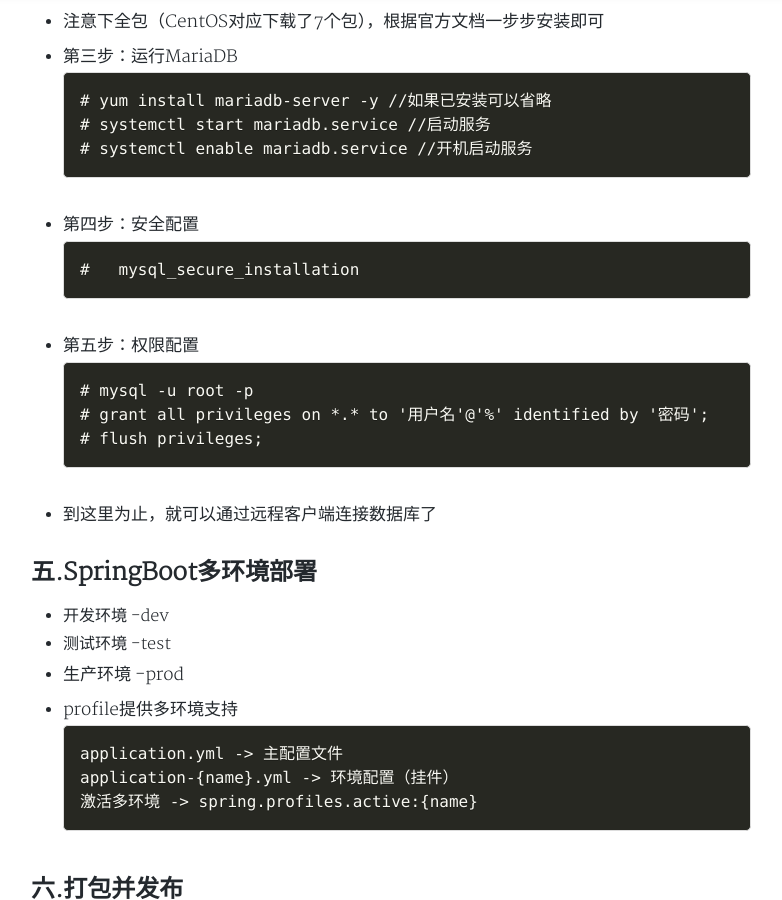
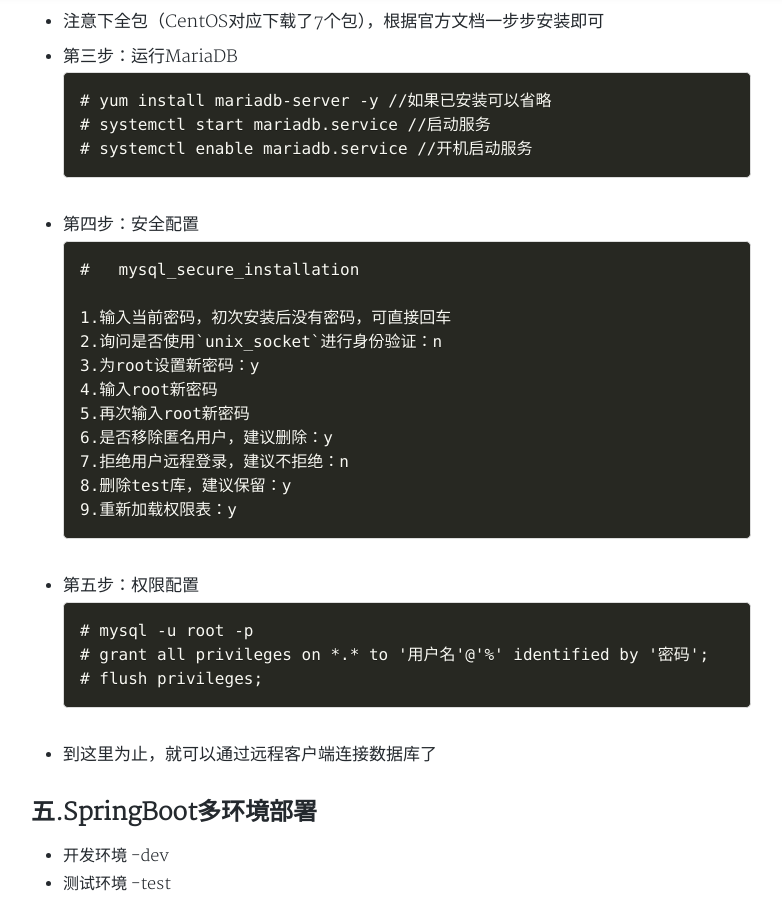
Before and after one commit to cszmzh/BA-NANA.github.io, a Jekyll site: the page built from _posts/2020-01-25-Linux实战——项目部署上线.md, in a window 1280 px wide and 900 px high, scrolled down 4159 px. Shown: the whole window, without its empty margins (249-1031 px from the left). Built offline with Jekyll 4.4.1, drawn with Linux system fonts in a browser that asks for light colours; nearby versions of some CDN libraries; comment, search, counter and statistics services are not loaded; a style sheet for code colours, icons or effects is not loaded.

Commit message:
Update 2020-01-25-Linux实战——项目部署上线.md

```diff
--- a/_posts/2020-01-25-Linux实战——项目部署上线.md
+++ b/_posts/2020-01-25-Linux实战——项目部署上线.md
@@ -172,6 +172,16 @@
 
   ~~~
   #	mysql_secure_installation
+
+  1.输入当前密码，初次安装后没有密码，可直接回车
+  2.询问是否使用`unix_socket`进行身份验证：n
+  3.为root设置新密码：y
+  4.输入root新密码
+  5.再次输入root新密码
+  6.是否移除匿名用户，建议删除：y
+  7.拒绝用户远程登录，建议不拒绝：n
+  8.删除test库，建议保留：y
+  9.重新加载权限表：y
   ~~~
 
 * 第五步：权限配置
```
